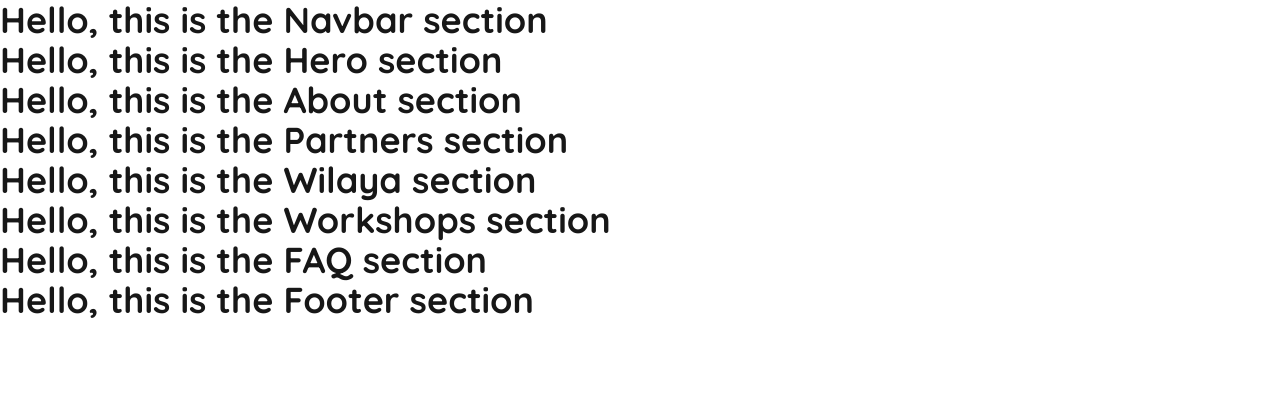
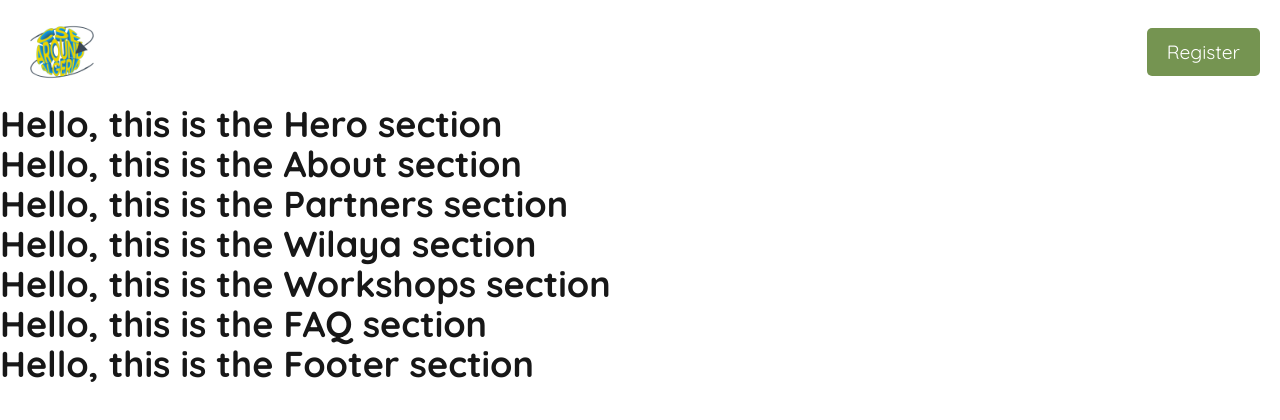
Before and after one commit to ScientificClubofESI/caa-website-25-26, a Next.js app: page / in a window 1280 px wide. Shown: the top 420 px of the page. Built offline with nearby package versions, Linux system fonts and the light colour scheme.

Commit message:
add the navBAR

```diff
--- /dev/null
+++ b/src/components/NavBar.css
@@ -0,0 +1,68 @@
+.NavBar{
+    display: flex;
+    position: sticky;
+    justify-content: space-between;
+    align-items: center;
+    padding: 20px;
+    background-color: #333;
+    color: white;
+    font-size: larger;
+    background: transparent;
+}
+.NavBar .logo {
+    font-size: 24px;
+    font-weight: bold;
+}
+.NavBar .nav-links {
+    display: flex;
+    gap: 30px;
+    justify-content: space-between;
+}
+.caaLogo{
+
+    margin-left: 10px;
+    flex: 0 0 64px;
+}
+.caaLogo img{
+
+     width: 64px;
+    height: 64px;
+}
+.registerBtn{
+    padding: 10px 20px;
+    background-color: #759451;
+    color: white;
+    border: none;
+    border-radius: 5px;
+    cursor: pointer;
+}
+.hamMenu{
+    cursor: pointer;
+}
+
+.nav-links-toggled{
+    position: absolute;
+    display: flex;
+    flex-direction: column;
+    height: 300px;
+    border-bottom-left-radius: 10px;
+    border-bottom-right-radius: 10px;
+    width: 100%;
+    justify-content: space-evenly;
+    padding: 10px;
+    background-color: white;
+    color: black;
+    will-change: drop;
+    animation: drop 0.2s ease-in-out;
+}
+@keyframes drop {
+    from {
+        height: 0px;
+    }
+    to{
+        height: 300px;
+    }
+}
+.nav-links-toggled a{
+    font-size: larger;
+}
--- a/src/components/Navbar.jsx
+++ b/src/components/Navbar.jsx
@@ -1,9 +1,69 @@
+"use client"
+import "./NavBar.css"
+import { useEffect, useState } from "react";
 export default function Navbar() {
+  const [dropMenu , setDropMenu] = useState(false)
+  const [mobileView , setMobileView] = useState(false)
+  const [toggle , setToggel] = useState(false)
+
+  //track mobile view
+  useEffect(()=>{
+    const media = window.matchMedia("(max-width:750px)");
+    const handleChange = (e)=>{
+      setMobileView(e.matches)
+    }
+    setMobileView(media.matches);
+    media.addEventListener("change" , handleChange);
+    return () => media.removeEventListener("change", handleChange);
+  },[])
+
   return (
     <section>
-      <h1 className="text-4xl font-bold">
-        Hello, this is the Navbar section
-      </h1>
+      <div className="NavBar">
+         <div className="caaLogo">
+              <img src="/logo.png" alt="CAA Logo" />
+          </div>
+
+        { mobileView ?
+
+        (
+            <div className="hamMenu" onClick={()=>setToggel((prev)=>!prev)}>
+              <img src="/menu.png" alt="CAA Logo" />
+            </div>
+
+          ) :(
+            <>
+            <div className="nav-links">
+                  <a href="#about">About</a>
+                  <a href="#partners">Partners</a>
+                  <a href="#workshops">Workshops</a>
+                  <a href="#willayas">Willayas</a>
+                  <a href="#FAQ">FAQs</a>
+                  <a href="#contact">Contact</a>
+
+              </div>
+          <div className="register">
+                <button className="registerBtn">Register</button>
+          </div>
+            </>
+
+          )
+
+        }
+
+
+
+      </div>
+      {toggle && mobileView &&
+       <div className="nav-links-toggled" onClick={()=>setToggel(false)}>
+                  <a href="#about" onClick={()=>console.log("about")}>About</a>
+                  <a href="#partners">Partners</a>
+                  <a href="#workshops">Workshops</a>
+                  <a href="#willayas">Willayas</a>
+                  <a href="#FAQ">FAQs</a>
+                  <a href="#contact">Contact</a>
+              </div>
+        }
     </section>
   );
 }
```
Also changed, not shown: public/menu.png (added).
